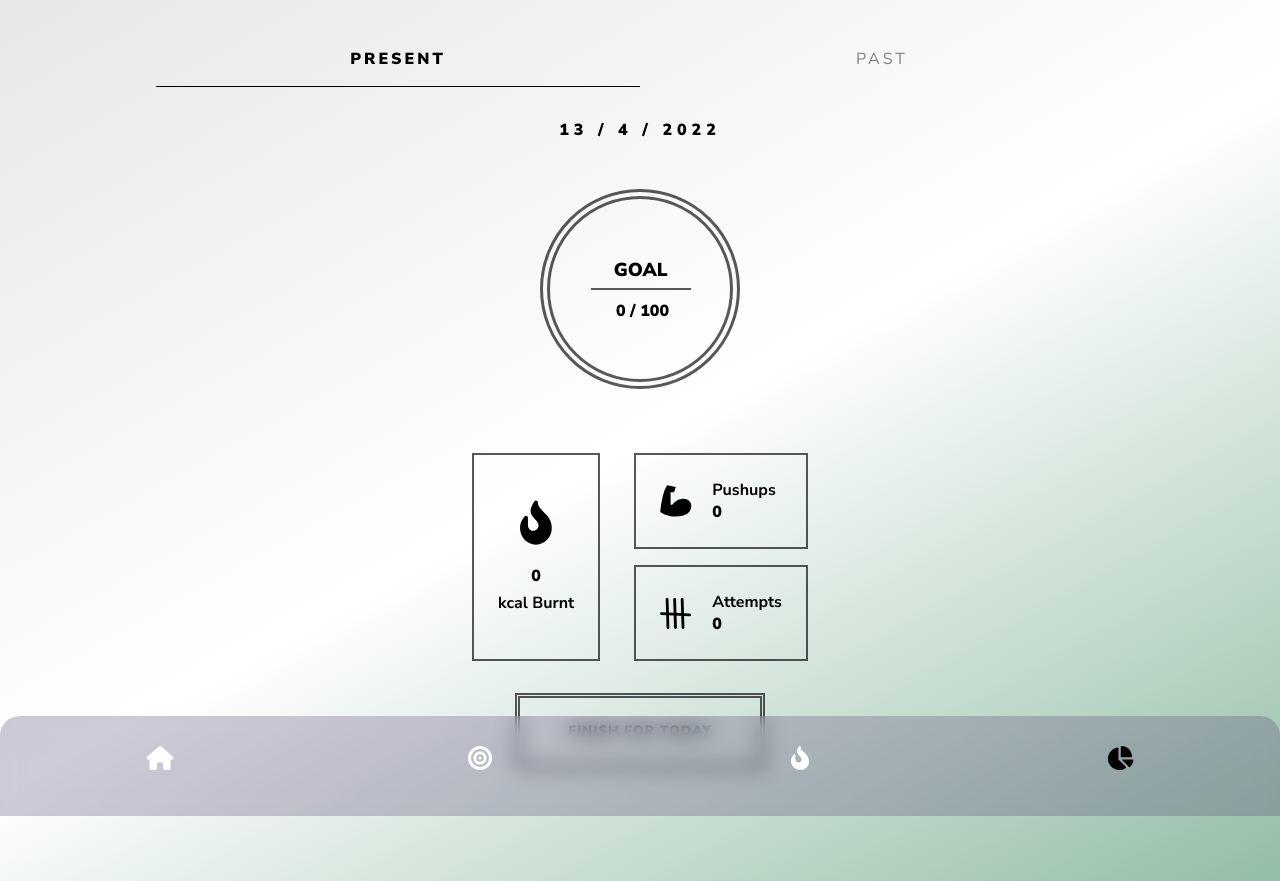
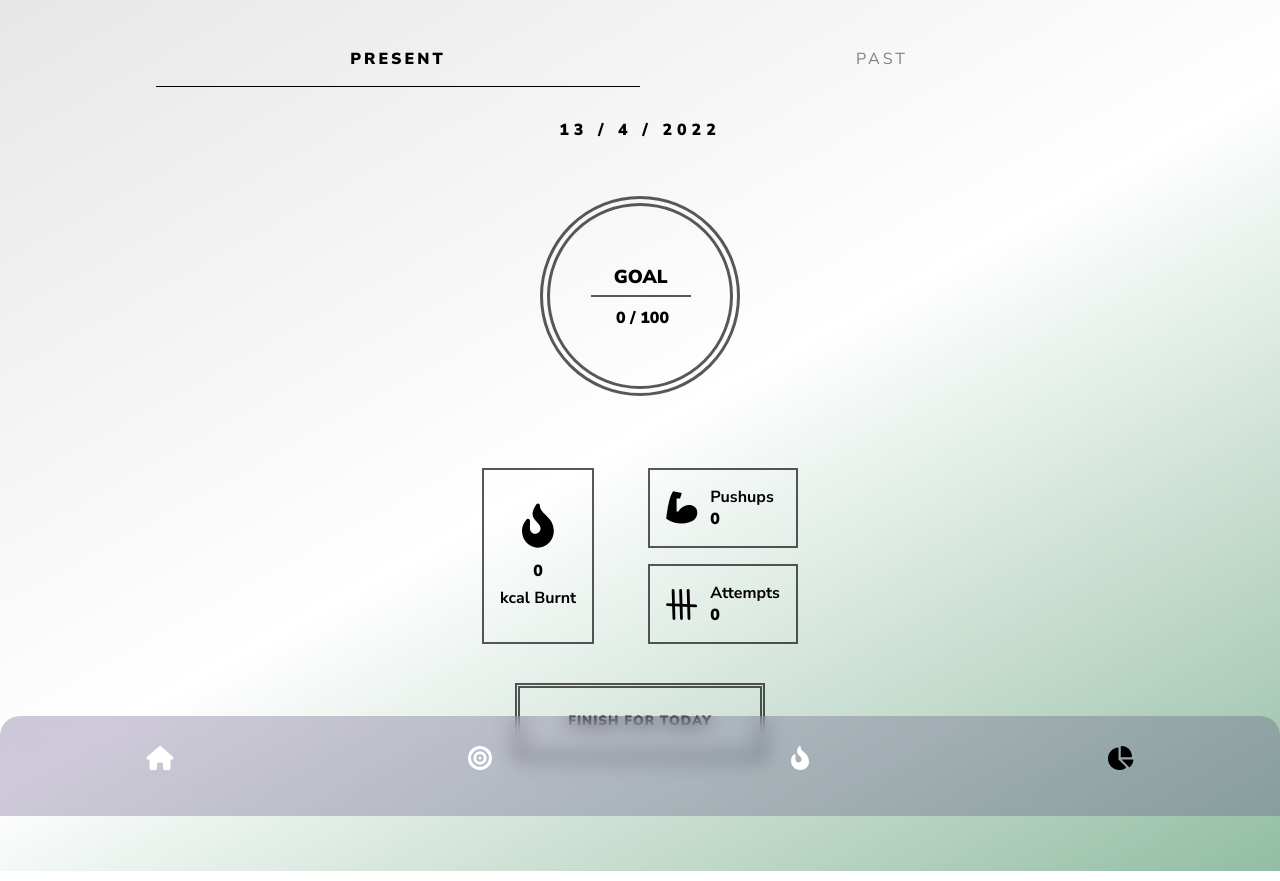
Before and after one commit to galeb9/GreekGeek, a Vue app: page /stats in a window 1280 px wide. Built offline with nearby package versions, Linux system fonts and the light colour scheme; no server answers; the database is empty.

Commit message:
fix: DailyStats style fix

```diff
--- a/src/components/stats/DailyStats.vue
+++ b/src/components/stats/DailyStats.vue
@@ -177,9 +177,9 @@ export default {
       pointer-events: none;
       display: flex;
       align-items: center;
-      gap: 20px;
+      gap: 12px;
       margin: 1rem 0;
-      padding: 1.5rem;
+      padding: 1rem;
       border: 2px solid $secondary;
       img{
         width: 2rem;
@@ -219,11 +219,14 @@ export default {
     }
   }
 }
-@media only screen and (max-width: 390px) {
+@media only screen and (max-width: 340px) {
   .stats-row{
     .stats__info h4{
       display: none;
     }
+    .stats__calories{
+      flex-grow: 1;
+    }
   }
 }
 </style>
```
